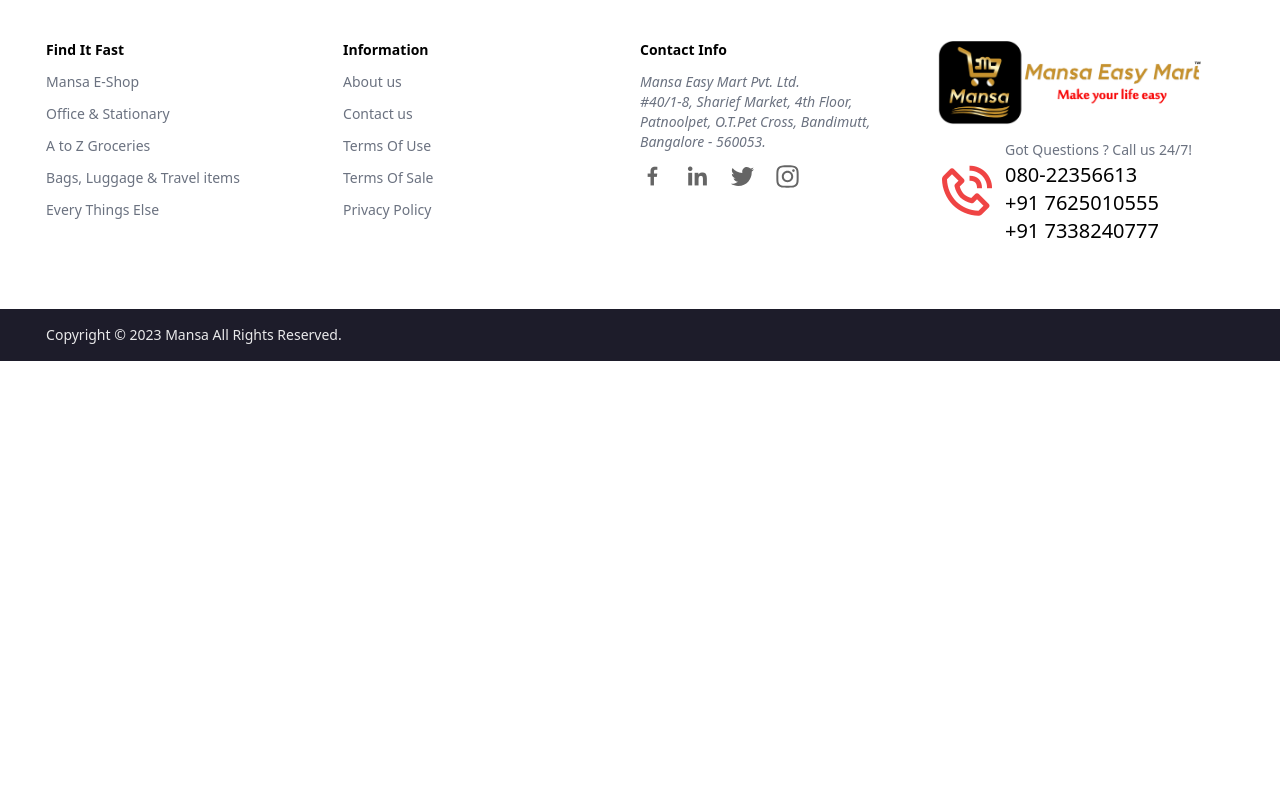
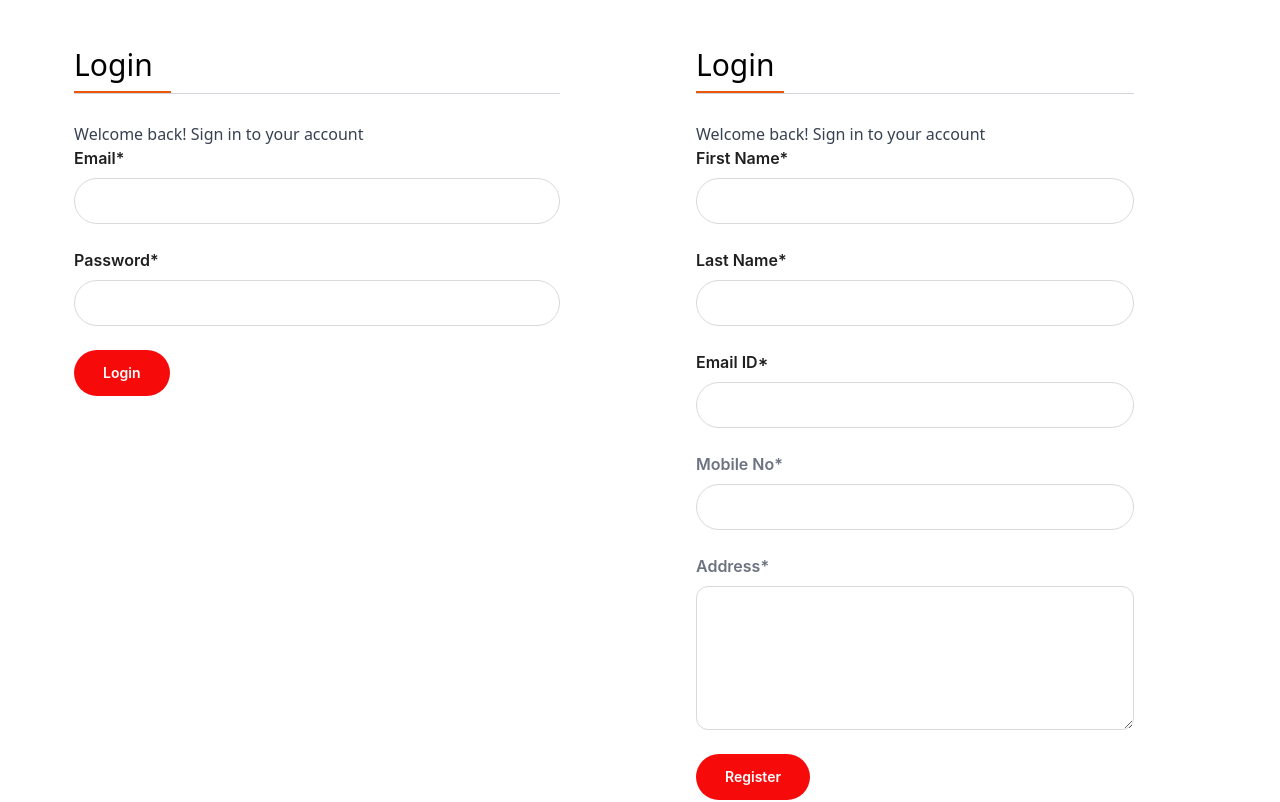
Before and after one commit to maziz12808/Task, a Next.js app: page /login in a window 1280 px wide. Shown: the part 360-1162 px from the top of the page. Before the commit the page ends 800 px from the top, so only its background shows below. Built offline with nearby package versions, Linux system fonts and the light colour scheme.

Commit message:
signup page created

```diff
--- a/components/login/index.jsx
+++ b/components/login/index.jsx
@@ -1,11 +1,17 @@
 import Layout from "../shared/layout";
-import { usePathname } from 'next/navigation';
 import Link from 'next/link';
 import {RightOutlined} from "@ant-design/icons";
-import { Breadcrumb } from "antd";
+import {
+    Breadcrumb,
+    Form,
+    Input,
+    Button,
+    Divider
+} from "antd";
+
+const { Item } = Form;
 
 const Login = ()=>{
-    const pathname = usePathname();
     return (
         <Layout>
             <Breadcrumb
@@ -17,7 +23,86 @@ const Login = ()=>{
                 separator={<RightOutlined style={{fontSize: '11px'}} />}
             />
             <div className="px-[3.6%]">
-                <h2>Login</h2>
+                <div className="grid grid-cols-2 min-h-screen px-5 py-24">
+                    <div className="pl-2 pr-20">
+                        <h1 className="text-3xl font-normal border-b-2 w-1/5 pb-2 border-orange-600">Login</h1>
+                        <div className="border-t border-gray-300 py-7">
+                            <p className="text-gray-700">Welcome back! Sign in to your account</p>
+                            <Form layout="vertical">
+                                <Item
+                                    label={<p className=" text-base font-semibold">Email*</p>}
+                                    name="email"
+                                >
+                                    <Input size="large" className=" rounded-full py-2.5" />
+                                </Item>
+                                <Item
+                                    label={<p className=" text-base font-semibold">Password*</p>}
+                                    name="password"
+                                >
+                                    <Input size="large" className="rounded-full py-2.5" />
+                                </Item>
+                                <Item>
+                                    <Button
+                                        type="text"
+                                        className="bg-[#F70A0A] text-white rounded-full px-7 py-[22px] flex items-center font-semibold"
+                                    >Login</Button>
+                                </Item>
+                            </Form>
+
+                        </div>
+                    </div>
+
+                    <div className="pl-14 pr-20">
+                        <h1 className="text-3xl font-normal border-b-2 w-1/5 pb-2 border-orange-600">Login</h1>
+                        <div className="border-t border-gray-300 py-7">
+                            <p className="text-gray-700">Welcome back! Sign in to your account</p>
+                            <Form layout="vertical">
+                                <Item
+                                    label={<p className=" text-base font-semibold">First Name*</p>}
+                                    name="firstname"
+                                >
+                                    <Input size="large" className=" rounded-full py-2.5 text-gray-500" />
+                                </Item>
+                                <Item
+                                    label={<p className=" text-base font-semibold">Last Name*</p>}
+                                    name="lastname"
+                                >
+                                    <Input size="large" className="rounded-full py-2.5 text-gray-500" />
+                                </Item>
+                                <Item
+                                    label={<p className=" text-base font-semibold">Email ID*</p>}
+                                    name="email"
+                                >
+                                    <Input size="large" className="rounded-full py-2.5 text-gray-500" />
+                                </Item>
+                                <Item
+                                    label={<p className=" text-base font-semibold text-gray-500">Mobile No*</p>}
+                                    name="mobile"
+                                >
+                                    <Input size="large" className="rounded-full py-2.5 text-gray-500" />
+                                </Item>
+                                <Item
+                                    label={<p className=" text-base font-semibold text-gray-500">Address*</p>}
+                                    name="address"
+                                >
+                                    <Input.TextArea
+                                        rows={5}
+                                        size="large"
+                                        className="p-2 text-md text-gray-500 rounded-xl"
+                                    />
+                                </Item>
+                                <Item>
+                                    <Button
+                                        htmlType="submit"
+                                        type="text"
+                                        className="bg-[#F70A0A] text-white rounded-full px-7 py-[22px] flex items-center font-semibold"
+                                    >Register</Button>
+                                </Item>
+                            </Form>
+
+                        </div>
+                    </div>
+                </div>
             </div>
         </Layout>
     )
```
